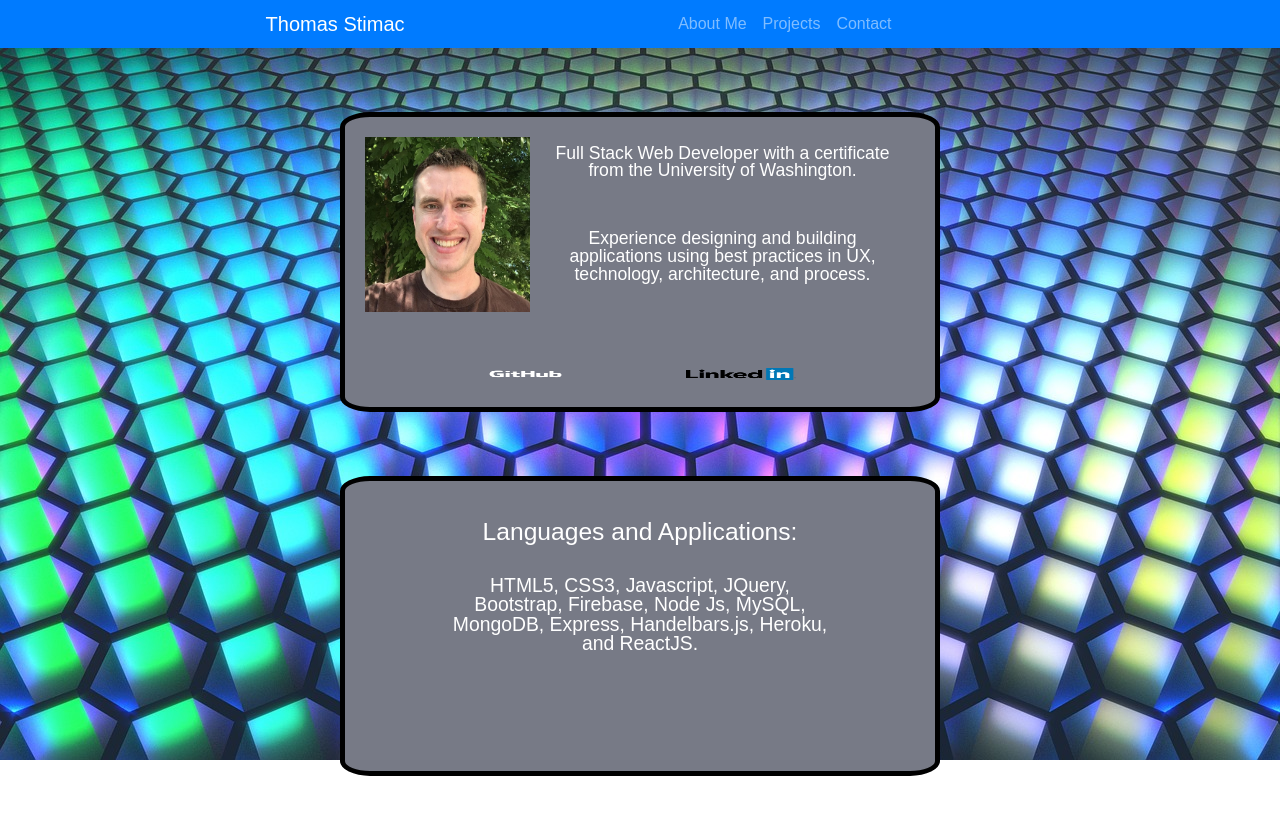
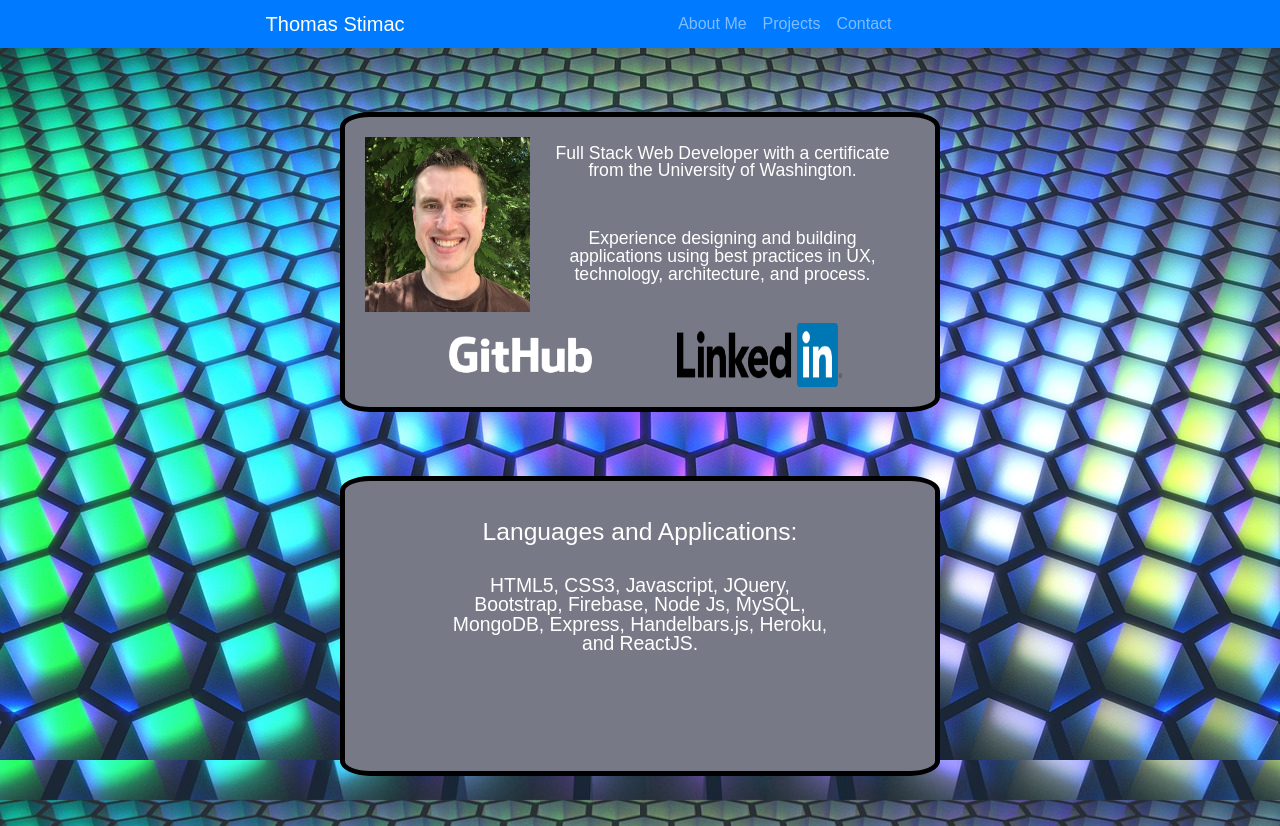
Before and after one commit to Stimoe/Portfolio, a React (Create React App) app: page / in a window 1280 px wide. Built offline with nearby package versions, Linux system fonts and the light colour scheme; the HTML template or start-up script is replaced by a standard one.

Commit message:
all done just need to host it

```diff
--- a/src/Components/AboutCards/index.js
+++ b/src/Components/AboutCards/index.js
@@ -6,7 +6,7 @@ import myImage from "../../assets/images/myImageCropped.jpg";
 
 function AboutCards(props) {
   return (
-    <div>
+    <div className="main-about-div">
       <div className="inside-about-card-div">
         <div className="inside-about-div">
           <div className="top-div">
@@ -40,7 +40,6 @@ function AboutCards(props) {
                 </div>
               </a>
             </div>
-
             <div className="linkedIn-link-div">
               <a
                 href="https://www.linkedin.com/in/thomas-stimac/"
--- a/src/Components/ContactCards/index.js
+++ b/src/Components/ContactCards/index.js
@@ -7,14 +7,15 @@ function ContactCards(props) {
     <div>
       <div className="inside-contact-card-div">
         <div className="inside-contact-div">
-          <div className="second-contact-div">
-            <div className="second-div-top">
+          <div className="first-contact-div">
+            <div className="first-div-top">
               <h1 className="email-header">EMAIL</h1>
             </div>
-            <div className="second-div-bottom"></div>
-            <h1 className="email">THOMAS.S.STIMAC@GMAIL.COM</h1>
+            <div className="first-div-bottom">
+              <h1 className="email">THOMAS.S.STIMAC@GMAIL.COM</h1>
+            </div>
           </div>
-          <div className="third-contact-div">
+          <div className="second-contact-div">
             <div className="div-for-resume-title">
               <div className="resume-title">
                 <a>RESUME</a>
@@ -30,7 +31,7 @@ function ContactCards(props) {
               </a>
             </div>
           </div>
-          <div className="fourth-contact-div">
+          <div className="third-contact-div">
             <div className="phone-number-title-div">
               <div className="phone-number-title">
                 <a>PHONE (360) 710-3375</a>
--- a/src/Pages/About/index.js
+++ b/src/Pages/About/index.js
@@ -12,9 +12,8 @@ class About extends Component {
         <div className="sticky-top">
           <Header />
         </div>
-        <div className="aboutCards-container-div">
-          <AboutCards />
-        </div>
+
+        <AboutCards />
       </div>
     );
   }
--- a/src/Pages/About/style.css
+++ b/src/Pages/About/style.css
@@ -1,21 +1,15 @@
-.router-div {
-  height: 120%;
+body {
   font-family: Arial, Helvetica, sans-serif;
-}
-.about-page-div {
-  display: flex;
-  flex-direction: column;
   background-image: url("../../assets/images/background-840887_1280.jpg");
   background-repeat: no-repeat;
-  background-size: 100%;
+  background-size: cover;
   background-position: center;
   background-attachment: fixed;
-  height: 100%;
 }
 .inside-about-card-div {
   margin: auto;
   background: rgba(5, 5, 48, 0.46);
-  position: static;
+  /* position: static; */
   margin-top: 5%;
   -webkit-border-radius: 5%;
   -moz-border-radius: 5%;
@@ -26,10 +20,9 @@
   border: solid black 5px;
   display: flex;
   flex-direction: row;
-
   background-color: #777a86;
-  background-repeat: no-repeat;
-  background-size: auto;
+  /* background-repeat: no-repeat;
+  background-size: auto; */
 }
 .inside-about-div {
   width: 100%;
@@ -75,23 +68,22 @@
   height: 50%;
 }
 .bottom-div {
-  padding-top: 10%;
+  padding-top: 2%;
   display: flex;
+  flex-direction: row;
   justify-content: space-evenly;
   height: 30%;
   width: 100%;
 }
 .github-link-div {
-  height: 60%;
-  width: 15%;
+  width: 30%;
 }
 .gitHub-link {
   height: 100%;
   width: 100%;
 }
 .linkedIn-link-div {
-  height: 60%;
-  width: 20%;
+  width: 30%;
 }
 .lower-lnside-about-div {
   width: 100%;
--- a/src/Pages/Contact/style.css
+++ b/src/Pages/Contact/style.css
@@ -30,63 +30,46 @@
   background-size: auto;
 }
 .inside-contact-div {
+  font-size: 200%;
   width: 100%;
   height: 100%;
 }
 .first-contact-div {
+  display: flex;
+  flex-direction: column;
   text-align: center;
-  height: 25%;
+  height: 35%;
 }
-.contact-header {
-  margin: auto;
-  font-size: 250%;
-  height: 100%;
-  width: 90%;
+.first-div-top {
+  height: 50%;
+}
+.first-div-bottom {
+  height: 50%;
 }
 .second-contact-div {
-  text-align: center;
-  height: 25%;
-}
-.email-header {
-  margin: auto;
-  font-size: 175%;
-  height: 100%;
-  width: 90%;
-}
-.email {
-  margin: auto;
-  font-size: 175%;
-  height: 100%;
-  width: 90%;
-}
-.third-contact-div {
-  text-align: center;
-  font-size: 170%;
   display: flex;
   flex-direction: row;
   justify-content: space-evenly;
-  height: 25%;
+  text-align: center;
+  height: 30%;
 }
 .div-for-resume-title {
   padding-top: 2%;
   width: 45%;
   height: 100%;
 }
-.pdf-title {
+
+.div-for-pdf {
+  padding-top: 2%;
+  width: 45%;
+  height: 100%;
   color: white;
 }
-.div-for-pdf {
-  padding-top: 2%;
-  width: 30%;
-  height: 100%;
+.third-contact-div {
+  padding-top: 4%;
+  text-align: center;
+  display: flex;
+  flex-direction: row;
+  justify-content: space-evenly;
+  height: 35%;
 }
-
-.fourth-contact-div {
-  text-align: center;
-  height: 25%;
-}
-.phone-number-title-div {
-  padding-top: 2%;
-  height: 100%;
-  font-size: 170%;
-}
--- a/src/Pages/Projects/style.css
+++ b/src/Pages/Projects/style.css
@@ -1,17 +1,12 @@
 .router-div {
-  height: 120%;
+  /* height: 100%; */
   font-family: Arial, Helvetica, sans-serif;
   color: white;
-}
-.row {
-  margin: 0px;
-  padding: 0px;
-  /* border: 3px solid green; */
-}
-.col {
-  margin: 0px;
-  padding: 0px;
-  /* border: 3px solid green; */
+  background-image: url("../../assets/images/background-840887_1280.jpg");
+  background-repeat: no-repeat;
+  background-size: 100%;
+  background-position: center;
+  background-attachment: fixed;
 }
 
 .project-main-div {
@@ -43,11 +38,6 @@
 .currentProjects {
   display: flex;
   flex-direction: column;
-  background-image: url("../../assets/images/background-840887_1280.jpg");
-  background-repeat: no-repeat;
-  background-size: 100%;
-  background-position: center;
-  background-attachment: fixed;
 }
 .project-left-div {
   width: 40%;
@@ -57,22 +47,21 @@
 .project-left-top-div {
   height: 80%;
   width: 90%;
-  border: solid rgba(255, 255, 255, 0.8) 3px;
+  border: solid 2px white;
 }
 .project-image-div {
+  /* border: solid 2px green; */
   height: 100%;
 }
 .project-image {
   object-fit: fill;
-  max-height: 185px;
+  /* max-height: 185px; */
   width: 100%;
   height: 100%;
 }
 .project-left-bottom-div {
   height: 20%;
   width: 90%;
-  position: relative;
-  margin: auto;
 }
 .project-main-title {
   margin-top: 5%;
```
